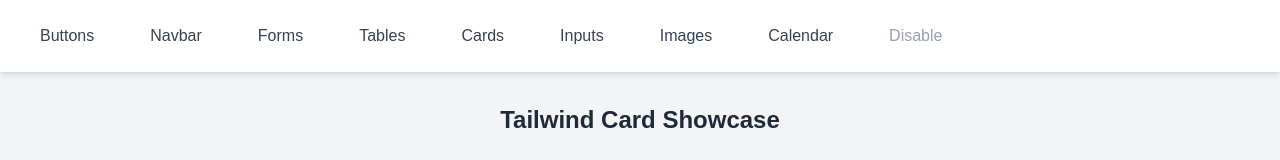
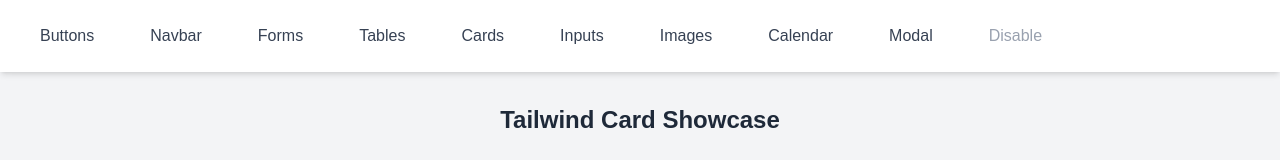
Before and after one commit to Prohor722/tailwind_compoenets, a Next.js app: page /card in a window 1280 px wide. Shown: the top 160 px of the page. Built offline with nearby package versions, Linux system fonts and the light colour scheme.

Commit message:
modal added

```diff
--- /dev/null
+++ b/app/modal/page.tsx
@@ -0,0 +1,9 @@
+import React from 'react'
+
+export const ModalPage = () => {
+  return (
+    <div className='flex items-center justify-center gap-5'>
+
+    </div>
+  )
+}
--- a/app/navbar/navbar-home-layout.tsx
+++ b/app/navbar/navbar-home-layout.tsx
@@ -13,6 +13,7 @@ const navLinks = [
   { href: '/input-field', label: 'Inputs' },
   { href: '/image', label: 'Images' },
   { href: '/calendar', label: 'Calendar' },
+  { href: '/modal', label: 'Modal' },
   { href: '/', label: 'Disable', disabled: true },
 
 ];
```
